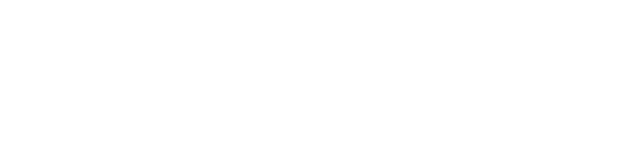
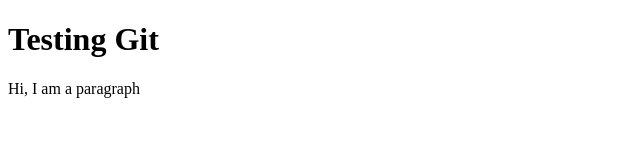
Before and after one commit to ChavviCodes/new-repo, a plain HTML site: page index.html in a window 1280 px wide. Shown: the whole page, without its empty margins (0-640 px from the left). Drawn offline with Linux system fonts and the light colour scheme.

Commit message:
add paragraph

```diff
--- a/index.html
+++ b/index.html
@@ -6,6 +6,7 @@
     <title>Document</title>
   </head>
   <body>
-    <h1></h1>
+    <h1 class="header">Testing Git</h1>
+    <p class="header__paragraph">Hi, I am a paragraph</p>
   </body>
 </html>
```
